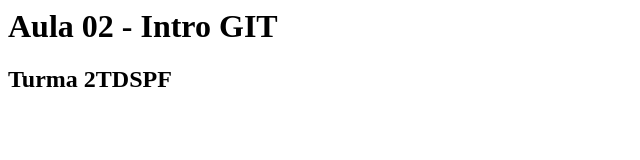
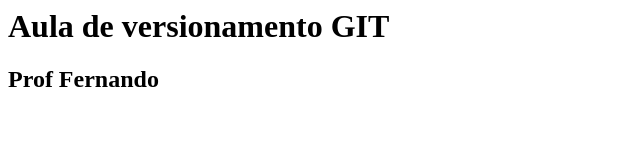
Before and after one commit to IsabellajFerreira/aula02---introgit, a plain HTML site: page index.html in a window 1280 px wide. Shown: the whole page, without its empty margins (0-640 px from the left). Drawn offline with Linux system fonts and the light colour scheme.

Commit message:
Alteração do index na branch sobre

```diff
--- a/index.html
+++ b/index.html
@@ -5,7 +5,7 @@
 </head>
 
 <body>
-	<h1>Aula 02 - Intro GIT</h1>
-	<h2>Turma 2TDSPF</h2>
+	<h1>Aula de versionamento GIT</h1>
+	<h2>Prof Fernando</h2>
 </body>
 </html>
```
